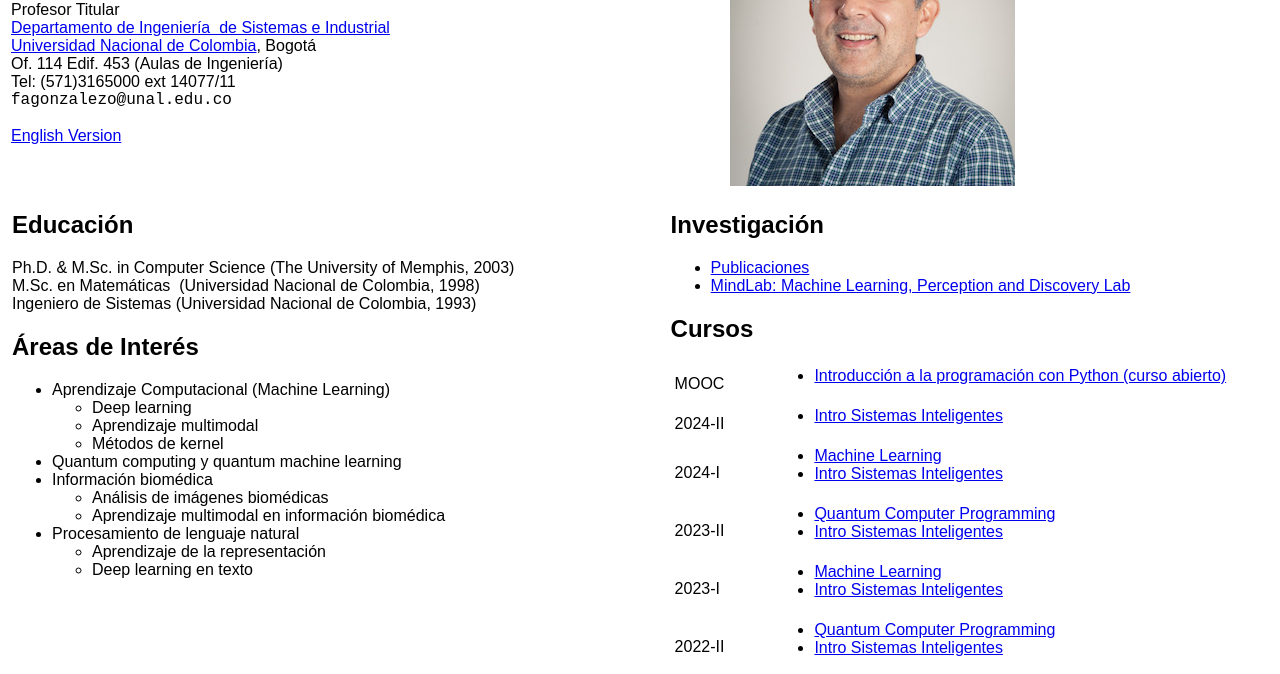
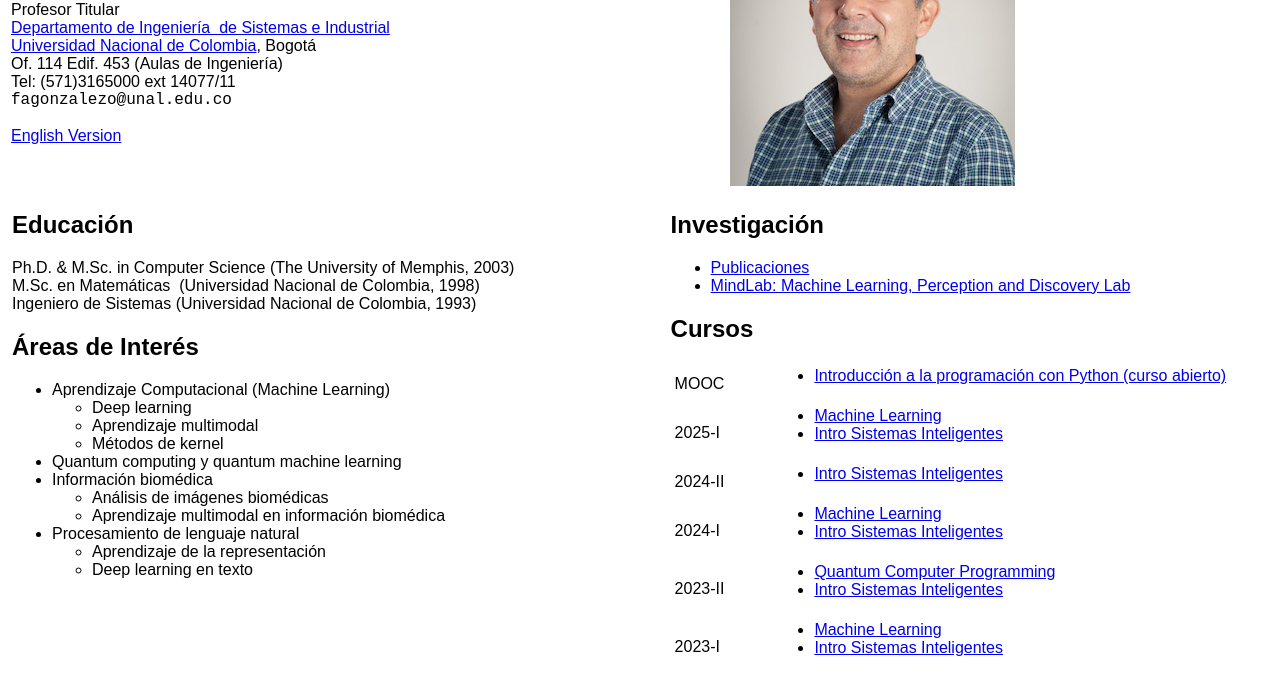
Before and after one commit to fagonzalezo/fagonzalezo.github.io, a plain HTML site: page index.html in a window 1280 px wide. Shown: the part 110-784 px from the top of the page. Drawn offline with Linux system fonts and the light colour scheme.

Commit message:
Add courses for 2025-I in index.html

```diff
--- a/index.html
+++ b/index.html
@@ -90,6 +90,17 @@
                     <ul>
                       <li><a href="https://mlds.unal.edu.co/courses/course-v1:MLDS+mlds0a+2023/about">Introducción a la programación con Python (curso abierto)</a><a href="https://fagonzalezo.github.io/qcp-2022-2/"></a></li>
 
+                    </ul>
+                  </td>
+                </tr>
+                <tr>
+                  <td style="vertical-align: middle;">2025-I</td>
+                  <td style="background-color: white;">
+                    <ul>
+                      <li><a href="https://fagonzalezo.github.io/ml-2025-1/">Machine
+                        Learning</a></li>
+                      <li><a href="https://fagonzalezo.github.io/iis-2025-1/">Intro
+                          Sistemas Inteligentes</a></li>
                     </ul>
                   </td>
                 </tr>
```
